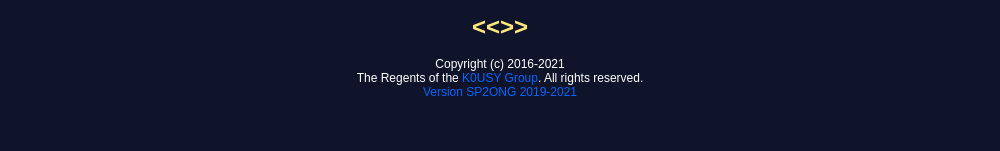
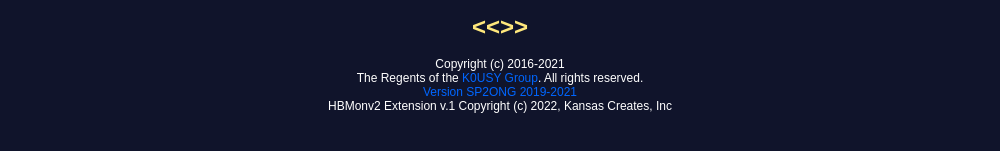
Before and after one commit to kripul/HBMonv2, a plain HTML site: page templates/index_template.html in a window 1280 px wide. Shown: the part 91-242 px from the top of the page, without its empty margins (140-1140 px from the left). Drawn offline with Linux system fonts and the light colour scheme; files that its build step writes are made by us from their sources; files whose address does not match are found by name.

Commit message:
add footer HBMonv2 Extension v.1 Copyright (c) 2022, Kansas Creates, Inc on homepage

```diff
--- a/templates/index_template.html
+++ b/templates/index_template.html
@@ -15,6 +15,7 @@
 </style>
 <meta name="description" content="Copyright (c) 2016-2021.The Regents of the K0USY Group. All rights reserved. Version SP2ONG 2019-2021 (v20210401)" />
 </head>
+<!--<body style="background-color: #d0d0d0;font: 10pt arial, sans-serif;">-->
 <body>
 
 <center>
@@ -36,6 +37,7 @@
 </div>
 <div style="width: 960px;">
     <h1><<<system_name>>></h1>
+<!--<p style="text-align:center;"><span style="color:#000;font-size: 18px; font-weight:bold;"><<<system_name>>></span></p>-->
 <p></p>
 </div>
 <div style="width: 960px;">
@@ -44,8 +46,15 @@
 </div>
 
 <div style="width: 960px;">
-<p style="text-align: center;"><span style="text-align: center; color:#ffffff">
-Copyright (c) 2016-2021<br>The Regents of the <a target="_blank" href=http://k0usy.mystrikingly.com/>K0USY Group</a>. All rights reserved.<br><a title="HBMonv2 SP2ONG v20210401" target="_blank" href=https://github.com/sp2ong/HBMonv2>Version SP2ONG 2019-2021</a><br><br></span>
+<p style="text-align: center;">
+    <span style="text-align: center; color:#ffffff">
+        Copyright (c) 2016-2021<br>The Regents of the <a target="_blank" href=http://k0usy.mystrikingly.com/>K0USY Group</a>. All rights reserved.<br>
+        <a title="HBMonv2 SP2ONG v20210401" target="_blank" href=https://github.com/sp2ong/HBMonv2>Version SP2ONG 2019-2021</a>
+        <br>
+        HBMonv2 Extension v.1 Copyright (c) 2022, Kansas Creates, Inc
+        <br>
+    </span>
+
     <!-- THIS COPYRIGHT NOTICE MUST BE DISPLAYED AS A CONDITION OF THE LICENCE GRANT FOR THIS SOFTWARE. ALL DERIVATEIVES WORKS MUST CARRY THIS NOTICE -->
     <!-- This is version of HBMonitor SP2ONG 2019-2021 (v20210401)-->
 </p>
```
